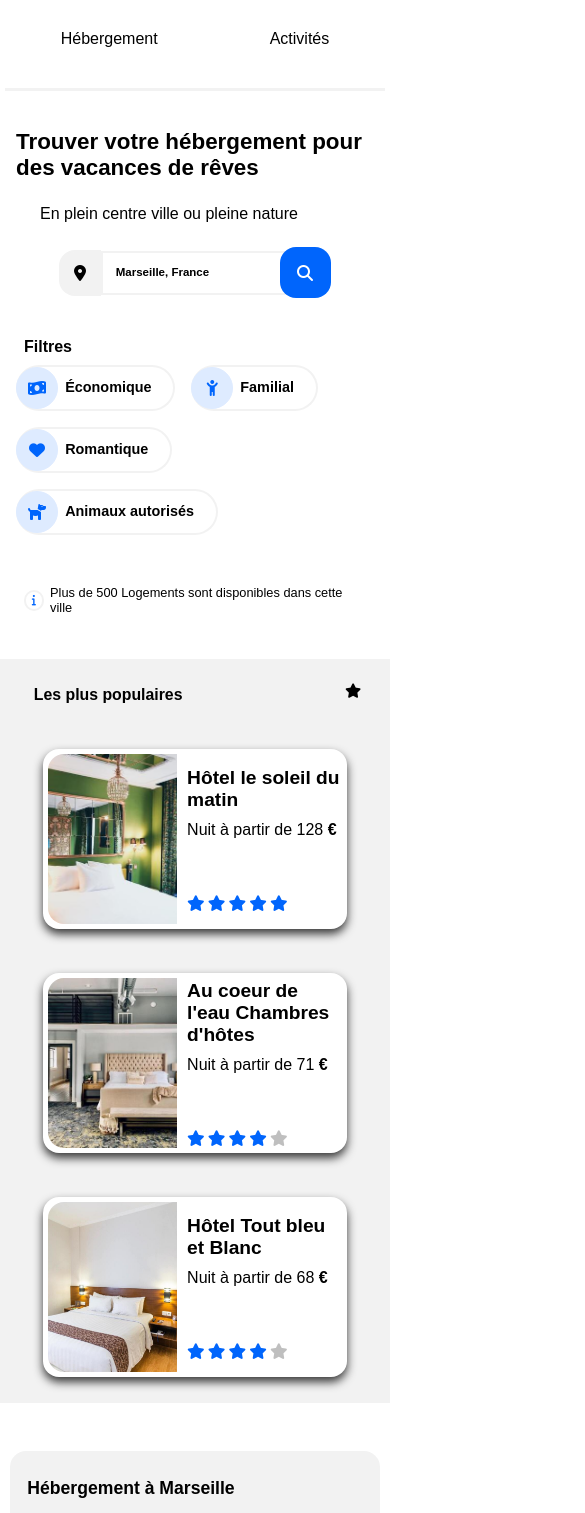
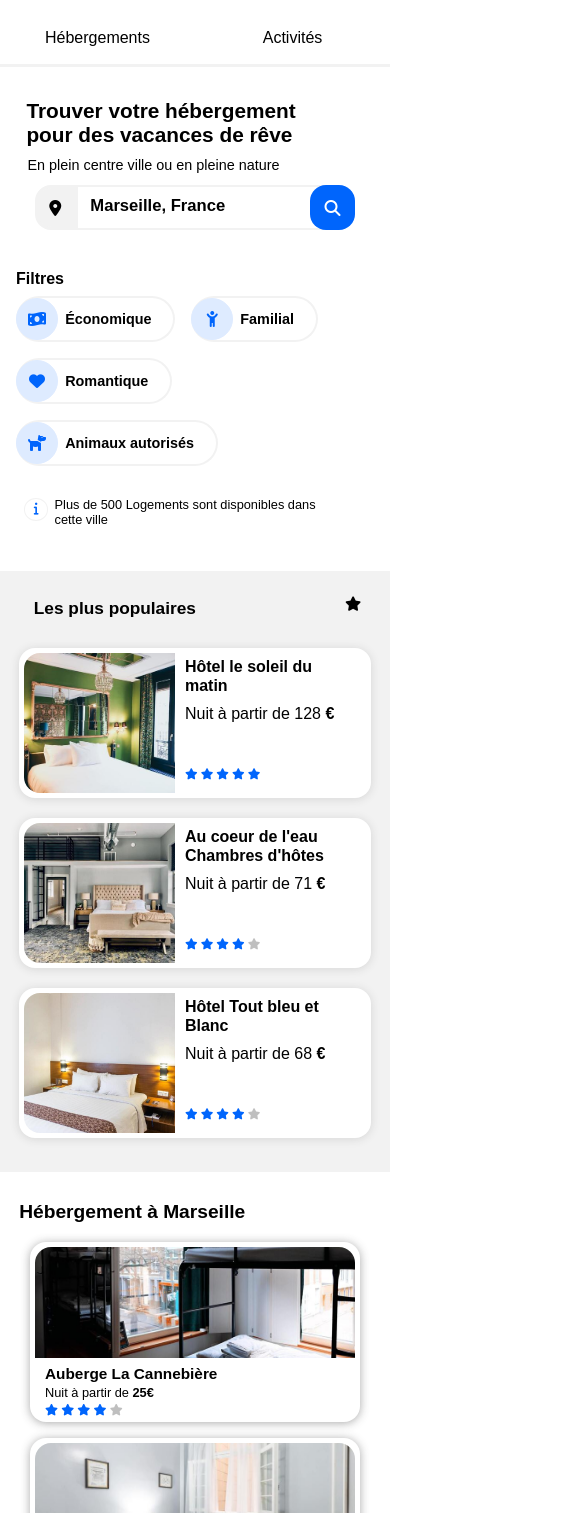
Before and after one commit to Biseray/p2_oc_biseray-, a plain HTML site: page index.html in a window 390 px wide. Shown: the part 64-1577 px from the top of the page, 585 px wide, since content can reach past the window. Drawn offline with Linux system fonts and the light colour scheme; a web font is replaced by a local one.

Commit message:
version mobile fini rectifier la taille des polices et finir version tablette

```diff
--- a/css/mobile.styles.css
+++ b/css/mobile.styles.css
@@ -1,8 +1,8 @@
-@media screen and (max-width: 768px) {
+@media screen and (max-width: 767px) {
 
 
     body {
-            margin: auto ;
+        margin: auto;
         width: auto;
 
     }
@@ -12,90 +12,126 @@
         padding: auto;
         display: flex;
         flex-direction: column;
-            justify-content:center;
+        justify-content: center;
     }
-        .logodesktop  {
+
+    .logodesktop {
         display: none;
 
     }
+
     .logomobile {
         display: block;
     }
+
     header img {
         text-align: center;
 
     }
+
     /* nav bar */
+    nav {
+
+        width: 100%;
+    }
 
     nav li {
         width: 100%;
         font-weight: 500;
-        padding: 2.5em;
-        padding-top: 1em;
+        padding: 1em 0em 1em 0em;
+        border-bottom: 3px #f2f2f2 solid;
+        text-align: center;
+    }
+
+    nav li:hover {
+        font-weight: 500;
+        padding: 1em 0em 1em 0em;
         text-align: center;
         transition: color 0.2s ease-in-out, border 0.2s ease-in-out;
-        border-bottom: 3px #f2f2f2 solid;
+        border-bottom: 3px #0065fc solid;
+        border-top: none;
+    }
+
+    nav ul {
         text-align: center;
+        padding-left: 0em;
+        display: grid;
+        grid-template-columns: 50% 50%;
+    }
+
+    nav a {
+        padding: 0%
+    }
+
+    nav a:hover {
+        border-top: none;
+    }
+
+    /* searchbar  */
+
+    form {
+        display: flex;
+        justify-content: center;
+        margin: 0em;
+    }
+
+    form .fa-location-dot {
+        cursor: pointer;
+        background-color: #f2f2f2;
+        padding: 0.7em;
+        border-radius: 1em 0em 0em 1em;
+        border: #f2f2f2 3px solid;
 
     }
 
-    nav ul {
-        padding-left: 0em;
-        display: flex;
-        justify-content: center;
+    form .search {
+        font-size: 0.8em;
+        padding: 1em;
+        padding-right: 4em;
+        align-items: center;
+        border: #f2f2f2 2px solid;
+        width: 70%;
 
     }
 
-
-    nav li:hover {
-        width: 100%;
-        font-weight: 500;
-        padding: 2.5em;
-        padding-top: 1em;
-        text-align: center;
-        transition: color 0.2s ease-in-out, border 0.2s ease-in-out;
-        border-bottom: 3px #0065fc solid;
-        border-top: none ;
-
+    .search::placeholder {
+        color: #000000;
+        font-weight: bold;
+        font-size: 1.3em;
+        cursor: pointer;
     }
 
-    nav a:hover {
-        border-top: none ;
-    }
-    /* searchbar  */
     .iconesearch {
         display: block;
     }
 
-    .searchtext{
+
+    .searchtext {
         display: none;
         cursor: pointer;
     }
-    .fa-magnifying-glass{
+
+    .fa-magnifying-glass {
         cursor: pointer;
-        margin-left:-1em ;
+        margin-left: -1em;
         background-color: #0065FC;
         color: white;
-        padding: 1.1em;
+        padding: 0.9em;
         border: none;
         border-radius: 1em 1em 1em 1em;
-
     }
 
-    form {
-        display: flex;
-        justify-content: center;
-        margin:0em;
-    }
-
-    section h1 {
-
-        margin: 1em;
+     .searchbartext h1 {
+        font-size: 1.3em;
+        margin: 0.5em;
+        margin-right: 2em;
     }
 
     section p {
-        margin: 1em;
-        padding: 0.5em;
+        margin: 0.8em;
+        margin-top: 0em;
+        padding: 0em;
+        font-size:  0.9em;
     }
 
 
@@ -126,17 +162,43 @@
         margin: 0em;
 
     }
-.filters { margin: 0.5em;
+
+    .filters {
+        margin: 0.5em;
 
     }
+
     .filters h2 {
-    font-size: 1em
+        font-size: 1em;
+     margin-left: 0.5em;
+    }
+
+    /* info*/
+    .info {
+        display: flex;
+        align-items: flex-start;
+
+    }
+    .info i {
+
+
+        height: 1em;
+        width: 1.2em;
+        padding: 4px;
+        font-size: 0.8em;
+        border: #f2f2f2 1px solid;
+        border-radius: 100%;
+    }
+    .info p {
+        padding-top: 0px  ;
     }
 
     /* hébergement */
+    main{
+        gap: 0em;
+    }
 
-
-.hébergement {
+    .hebergement {
         margin: auto;
         display: flex;
         align-items: none;
@@ -148,14 +210,13 @@
     }
 
 
-.ContainerArticleAccommodation {
+    .ContainerArticleHebergement{
 
         display: flex;
-	flex-direction: row;
-	justify-content: center;
-	flex-wrap: wrap;
+        align-items: center;
         position: relative;
-	width:  100%;
+        width: 100%;
+
 
 
     }
@@ -165,38 +226,38 @@
 
 
     .CardHebergement {
-	margin: 1em 1em 1em 1em  ;
-	width:100%;
-    height: 200px;
+        margin: 0em;
+        margin-right: 0em;
+        width: 320px;
+        height: 170px;
         padding: 5px;
     }
 
     .cardHebergementbody {
         text-align: left;
         box-sizing: border-box;
-	padding-left: 1em;
-	margin-bottom: -2em;
+        padding-left: 0em;
+        margin-bottom: 0em;
         font-size: 0.8em;
     }
 
-.cardHebergementbodyh3 {
+    .cardHebergementbody h3 {
 
         margin: 0;
-    margin-top: 4px;
+        margin-top: 3px;
+        font-size: 1.2em;
+        font-weight: bold;
+    }
 
-	font-size: 1.4em;
-	font-weight: bold;
-
-
-}
     .cardHebergementbody p {
 
         padding: 0em;
         margin: 0em;
-    margin-top: 2px;
-	font-size: 1.1em;
+        margin-top: 3px;
+        font-size: 1em;
         font-weight: normal;
     }
+
     .cardImageHebergement {
         height: 65%;
     }
@@ -210,8 +271,8 @@
     }
 
     .StarRatingHebergement {
-    font-size: 1em;
-    padding: 5px 0px 1px 0px;
+        font-size: 0.9em;
+        padding: 4px 0px 1px 0px;
     }
 
     /* listpopular */
@@ -219,12 +280,16 @@
         width: 100%;
         display: flex;
         flex-direction: column;
-	justify-content: space-around;
-}
-.contenairpopular {
+        justify-content: center;
+    align-items: center;    }
+
+    .containerpopular {
+        margin: 1.5em;
+        margin-top: 0em;
         display: flex;
         flex-direction: column;
-    margin: 1em;
+        padding: 0em;
+        gap: 0em;
     }
 
     .sectionpopular {
@@ -238,17 +303,22 @@
 
     }
 
+
     /* card popular  */
+
+    .cardPopularbody p {
+        font-size: 0em;
+    }
 
     .card-popular-apartment {
         display: flex;
-	align-items: center;
+        align-items: flex-start;
         width: 100%;
     }
 
     .cardContainerPoluparApartment {
         width: 100%;
-    height: 170px;
+        height: 140px;
         margin: 10px 0px 10px 0px;
         padding: 5px;
 
@@ -256,7 +326,7 @@
 
     .ImgCardPopular {
         width: 100%;
-	height: 170px;
+        height: 140px;
 
     }
 
@@ -266,79 +336,109 @@
     }
 
     .cardPopularbody {
-    margin: 0px 0px 0px 0px;
-    padding: 0px 0px 0px 10px ;
+        margin: 5px 0px 0px 0px;
+        padding: 0px 0px 0px 10px;
         display: flex;
         flex-direction: column;
     }
+
     .cardPopularbody h3 {
-	margin: 0px 0px 10px 0px ;
-
-    font-size: 1.2em;
+        margin: 0px 10px 10px 0px;
+        font-size: 1em;
 
     }
-.cardPopularbody p
-{
-    padding: 0em ;
+
+    .cardPopularbody p {
+        padding: 0em;
         margin: 0em;
         font-size: 1em;
 
     }
 
     .cardPopularbody i {
-    font-size: 1.4em;
+        font-size: 1em;
 
     }
 
-.cardPopularbody .StarRatingPopular{
-     padding: 5em 0px 0px 0px ;
+    .StarRatingPopular{
+        padding-top:4em ;
+
+    }
+
+    /* activity  */
+    .sectionactivity {
+		margin: 0em;
+        align-items: center;
 	}
 
 
-/* activity  */
-
-
-.BigCardActivity  {
-
-
-	width: 100%;
+    /* big card  */
+    .BigCardActivity {
+        width: 340px;
         height: 100%;
         max-width: 100%;
         box-shadow: 0px 5px 10px rgba(56, 56, 56, 0.315);
         border-radius: 1em 1em 1em 1em;
     }
+     .bigactivityimg {
+        height: 140px;
 
-.SmallCardActivity  img {
-    width: 100%;
     }
-.SmallCardActivity  {
-    width: 100%;
-    height: 80%;
+
+    /* Small card  */
+
+    .SmallActivityImg {
+        height: 140px;
+    }
+
+    .SmallCardActivity {
+        width: 340px;
+
+
+    }
+
+    /*  medium card  */
+    .mediumActivityImg {
+        height: 140px;
+    }
+
+    .MediumCardActivity {
+        width: 340px;
+
+    }
+
+    .titleallactivity {
+        margin: 1em ;
+    }
+
+   /* Footer  */
+
+    footer {
+        flex-direction: column;
+        display: flex;
+        gap: 0em;
         width: 100%;
     }
 
-.MediumCardActivity  img {
-    width: 100%;
-}
-.MediumCardActivity  {
-    width: 100%;
-    height: 80%;
-	width: 100%;
-}
+    footer h2 {
+        font-size: 1.2em;
+        font-weight: bold;
+        margin-bottom: 0.5em;
+        margin-top:0em;
 
-.bigactivityimg  {
-    height: 100px;
 
     }
 
-.mediumActivityImg .BigCardActivity {
-    width: 100%;
-    height: 100px ;
-    box-shadow: 0px 5px 10px rgba(56, 56, 56, 0.315);
-    border-radius: 1em 1em 1em 1em;
+    footer ul {
+        margin: 1em;
+        margin-left: 2em;
+
     }
-
-
+    .otherapartement {
+        margin: 1.5em;
+        margin-left: 2em;
 
 
     }
+
+}
--- a/css/styles.css
+++ b/css/styles.css
@@ -13,7 +13,7 @@ body {
 	margin-top: 0em;
 	margin-left: auto;
 	margin-right: auto;
-	max-width: 1000px;
+	max-width: 965px;
 	font-family: 'Raleway', Arial, Helvetica, sans-serif;
 }
 
@@ -60,7 +60,7 @@ nav a:hover {
 }
 .searchbartext h1 {
 	font-size: 1.4em;
-	margin: 1em 0em 0.4em  0em
+	margin: 1em 0em 0.4em 0em;
 }
 
 h1, p {
@@ -78,7 +78,7 @@ form {
 }
 
 form .fa-location-dot {
-
+	cursor: pointer;
 	background-color: #f2f2f2;
 	padding: 0.8em;
 	border-radius: 1em 0em 0em 1em;
@@ -100,6 +100,7 @@ form p {
 	border-radius: 0em 1em 1em 0em;
 	color: aliceblue;
 	font-weight: bold;
+	cursor: pointer;
 }
 
 .search::placeholder {
@@ -162,12 +163,14 @@ form p {
 }
 
 .info {
+
 	display: flex;
 	align-items: center;
 
 }
 
 .info i {
+	cursor: pointer;
 	color: #0065FC;
 	display: flex;
 	align-items: center;
@@ -195,7 +198,6 @@ form p {
 
 h2 {
 	padding-top: 0.5em;
-	font-size: 1.1em;
 	margin: 1em 0em 1em 0em;
 
 }
@@ -212,17 +214,17 @@ h2 {
 	width: 100%;
 }
 
+.hebergement  h2 {
+	font-size: 1.2em ;
+}
+
 /* card article */
 article:hover {
 	transform: scale(1.02);
 
 }
-
-main
-
 /* listapartment + listpopularapartment  */
-	{
-
+main{
 	gap: 1.5em;
 	display: flex;
 	justify-content: center;
@@ -233,7 +235,6 @@ main
 }
 
 .ContainerArticleHebergement {
-
 	display: flex;
 	justify-content: space-around;
 	position: relative;
@@ -261,7 +262,7 @@ main
 	margin: 0em;
 	max-width: 100%;
 	background-color: white;
-	box-shadow: 0px 1px 10px rgba(56, 56, 56, 0.432);
+	box-shadow: 0px 1px 10px rgba(56, 56, 56, 0.15);
 	border-radius: 1em 1em 1em 1em;
 
 
@@ -277,12 +278,6 @@ main
 }
 
 
-.cardImageHebergement img {
-
-	position: absolute;
-	width: 100%;
-
-}
 
 .cardHebergementbody {
 	padding: 0em;
@@ -346,7 +341,7 @@ span {
 
 }
 
-.contenairpopular {
+.containerpopular {
 	display: flex;
 	flex-direction: column;
 	justify-content: center;
@@ -358,6 +353,7 @@ span {
 .sectionpopular h2 {
 	margin: 5px;
 	cursor: pointer;
+	font-size: 1.2em;
 }
 
 
@@ -379,7 +375,7 @@ span {
 	padding: 3px;
 
 	background-color: white;
-	box-shadow: 0px 1px 10px rgba(56, 56, 56, 0.432);
+	box-shadow: 0px 1px 10px rgba(56, 56, 56, 0.15);
 	border-radius: 1em 1em 1em 1em;
 
 }
@@ -508,6 +504,7 @@ a {
 	height: 75px;
 	position: relative;
 	object-fit: cover;
+	object-position: 100% 10%;
 	width: 100%;
 	border-radius: 1em 1em 0em 0em;
 }
@@ -551,8 +548,12 @@ footer ul {
 	margin-left: 1em;
 	list-style: none;
 	padding: 0px;
+
+
+}
+
+footer p {
 	font-size: 0.7em;
-
 }
 
 footer li {
@@ -560,11 +561,10 @@ footer li {
 
 }
 
-footer h4 {
-	font-size: 1em;
+footer h2 {
+	font-size: 1.2em;
+	font-weight: bold;
 	margin-bottom: 0.5em;
-
-
 }
 
 @media screen and (max-width:991px) {
@@ -657,12 +657,9 @@ footer h4 {
 		width: 250px;
 		height: 100px;
 		padding: 3px;
-		background-color: white;
-		box-shadow: 0px 5px 10px rgb(56, 56, 56);
-		border-radius: 1em 1em 1em 1em;
 
 	}
-	.contenairpopular {
+	.containerpopular {
 		display: flex;
 		flex-direction: row;
 		align-items: center;
@@ -709,9 +706,7 @@ footer h4 {
 		margin-left: 1em;
 	}
 
-	.hebergement .otherapartement{
-		margin-left: 1em;
-	}
+
 
 	.hebergement {
 
--- a/index.html
+++ b/index.html
@@ -22,7 +22,7 @@
       <nav>
         <ul>
           <li>
-            <a href="#Hebergement">Hébergement </a>
+            <a href="#Hebergement">Hébergements </a>
           </li>
           <li>
             <a href="#Activites">Activités</a>
@@ -32,8 +32,8 @@
     </header>
     <!-- SEARCHBAR -->
     <section class="searchbartext">
-      <h1>Trouver votre hébergement pour des vacances de rêves</h1>
-      <p>En plein centre ville ou pleine nature</p>
+      <h1>Trouver votre hébergement pour des vacances de rêve  </h1>
+      <p>En plein centre ville ou en pleine nature</p>
       <form action="searchbar">
         <i class="fa-solid fa-location-dot"></i>
         <input type="search" placeholder="Marseille, France" class="search">
@@ -189,7 +189,7 @@
           <h2>Les plus populaires</h2>
           <i class="fa-solid fa-star"></i>
         </div>
-        <div class="contenairpopular">
+        <div class="containerpopular">
           <article class="cardContainerPoluparApartment">
             <a href="#">
               <div class="card-popular-apartment">
@@ -267,7 +267,7 @@
             <article class="MediumCardActivity">
               <img src="images/activites/fort-de-pomegues.jpg" class="mediumActivityImg" alt="chateau de pomegues de Marseille ">
               <div class="activitytitle">
-                <h3>fort de Pomègues</h3>
+                <h3>Fort de Pomègues</h3>
               </div>
             </article>
           </a>
@@ -312,7 +312,7 @@
     <footer>
       <ul>
         <li>
-          <a href="#"><h4>A propos</h4></a>
+          <a href="#"><h2>A propos</h2></a>
         </li>
         <li>
           <a href="#">Fonctionnement du site</a>
@@ -326,7 +326,7 @@
       </ul>
       <ul>
         <li>
-          <a href="#"><h4>Nos hébergements</h4></a>
+          <a href="#"><h2>Nos hébergements</h2></a>
         </li>
         <li>
           <a href="#">Charte qualité</a>
@@ -337,7 +337,7 @@
       </ul>
       <ul>
         <li>
-          <a href="#"><h4>Assistance</h4></a>
+          <a href="#"><h2>Assistance</h2></a>
         </li>
         <li>
           <a href="#">Centre d'aide</a>
```
Lines whose indentation alone changed are shown as unchanged.
